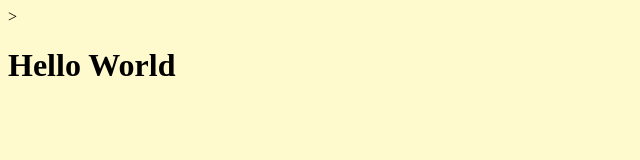
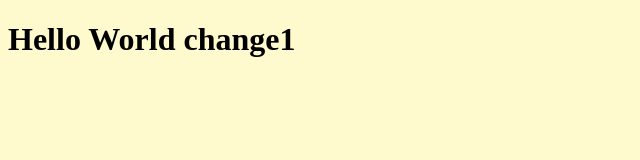
Before and after one commit to antonyraphel11/antonyraphel11.github.io, a plain HTML site: page index.html in a window 1280 px wide. Shown: the whole page, without its empty margins (0-640 px from the left). Drawn offline with Linux system fonts and the light colour scheme.

Commit message:
blablabla

```diff
--- a/index.html
+++ b/index.html
@@ -1,21 +1,11 @@
 <!DOCTYPE html>
-
 <html>
-
 <head>
-
-    <title> Time to Deploy</title>>
-
+    <title> Time to Deploy</title>
     <link rel="stylesheet" href="style.css">
     <script src"script.js" type="text/javascript" defer> </script>
-
 </head>
-
     <body>
-
-     <h1> Hello World</h1>
+     <h1> Hello World change1</h1>
     </body>
-
-
-
 </html>
```
